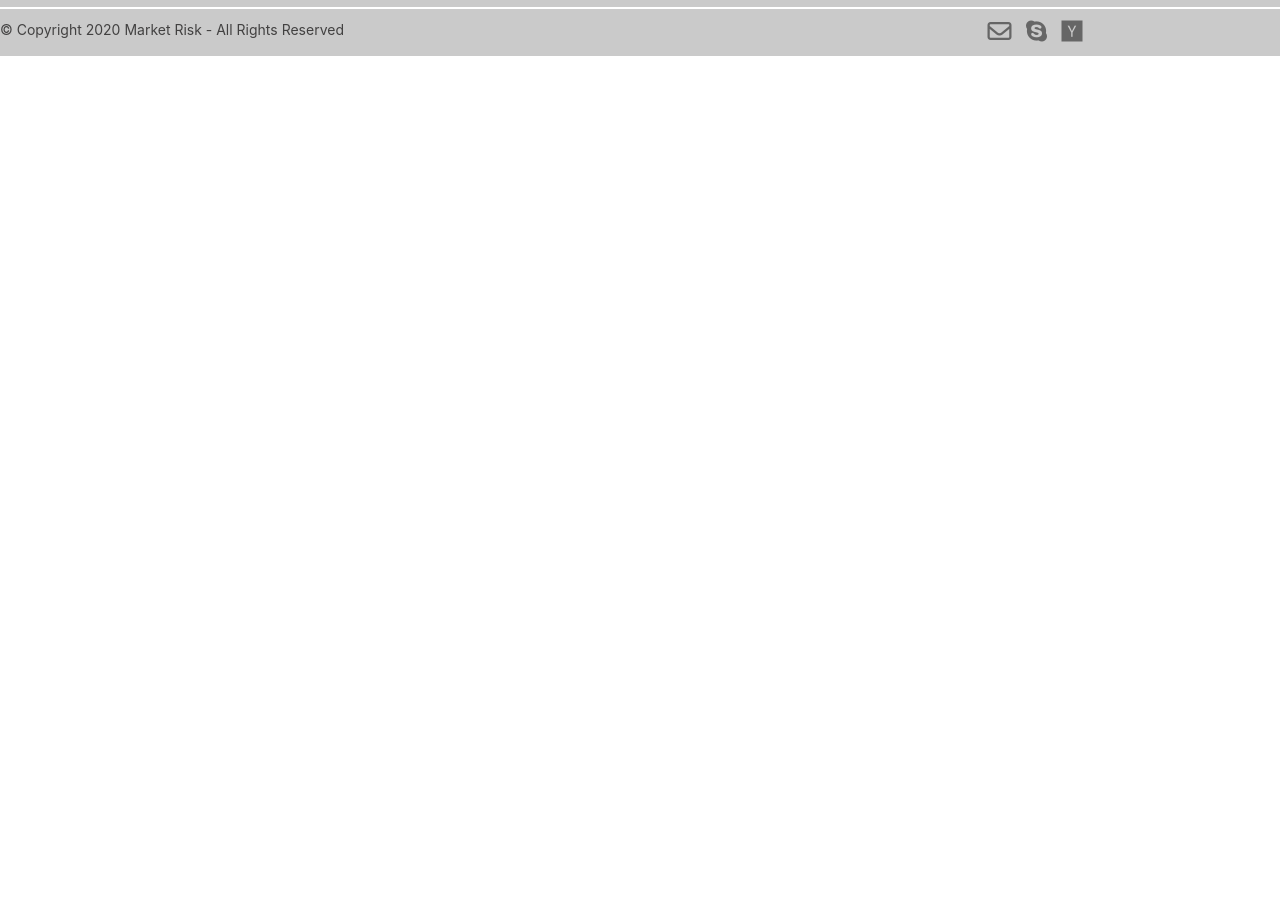
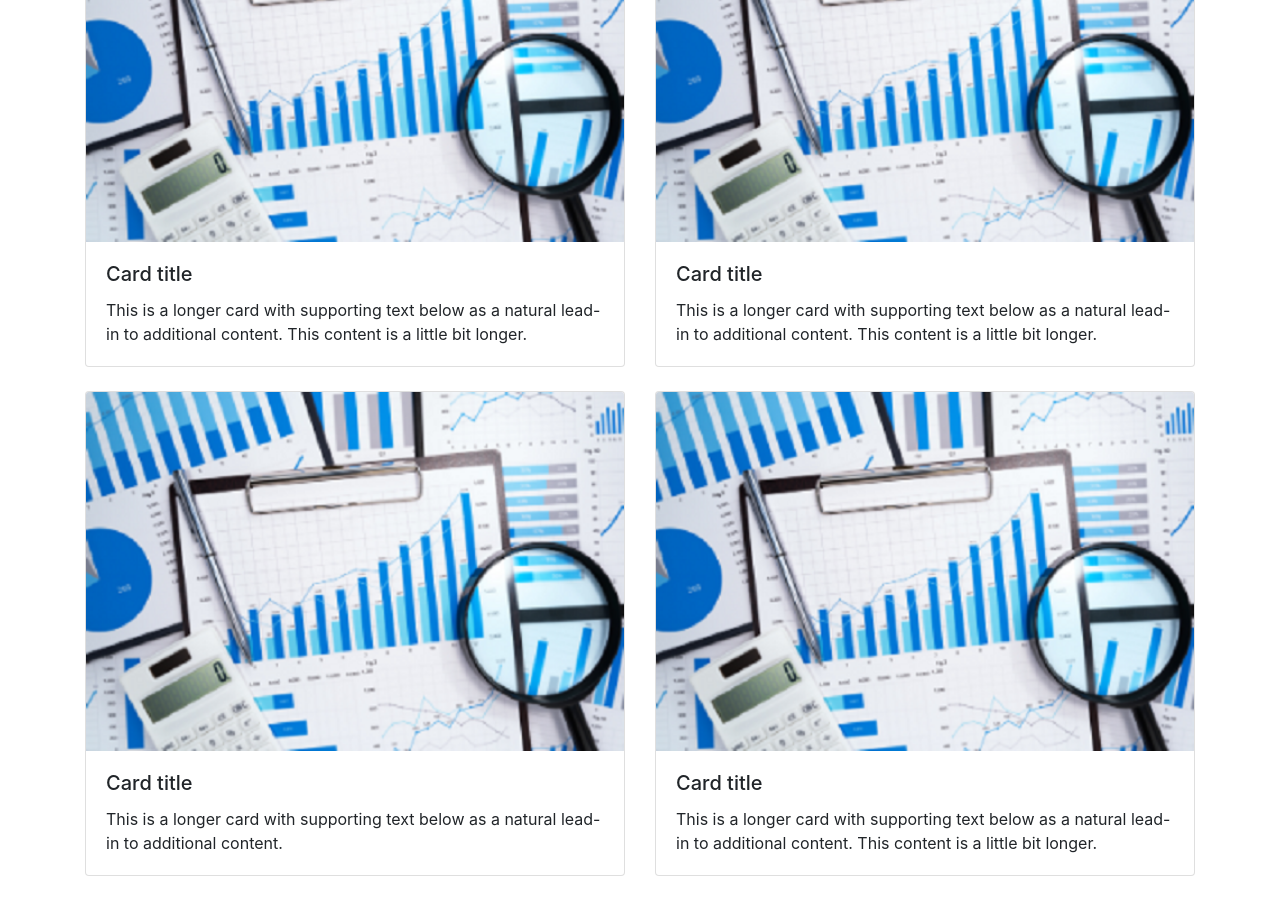
Before and after one commit to calebfowowe/My-Project, a plain HTML site: page Resources/Resources.html in a window 1280 px wide. Shown: the part 175-1072 px from the top of the page. Before the commit the page ends 800 px from the top, so only its background shows below. Drawn offline with nearby package versions, Linux system fonts and the light colour scheme.

Commit message:
15th commit

```diff
--- a/Resources/Resources.html
+++ b/Resources/Resources.html
@@ -64,6 +64,53 @@
                     </div>
                 </div>
             </nav>
+        </div>
+
+        <div class="container" id="resource-main-content">
+
+            <div class="Resource-top-content">
+
+                <div class="row row-cols-1 row-cols-md-2">
+                    <div class="col mb-4">
+                      <div class="card">
+                        <img src="../Assets/images/Financials Updates.png" class="card-img-top" alt="...">
+                        <div class="card-body">
+                          <h5 class="card-title">Card title</h5>
+                          <p class="card-text">This is a longer card with supporting text below as a natural lead-in to additional content. This content is a little bit longer.</p>
+                        </div>
+                      </div>
+                    </div>
+                    <div class="col mb-4">
+                      <div class="card">
+                        <img src="../Assets/images/Financials Updates.png" class="card-img-top" alt="...">
+                        <div class="card-body">
+                          <h5 class="card-title">Card title</h5>
+                          <p class="card-text">This is a longer card with supporting text below as a natural lead-in to additional content. This content is a little bit longer.</p>
+                        </div>
+                      </div>
+                    </div>
+                    <div class="col mb-4">
+                      <div class="card">
+                        <img src="../Assets/images/Financials Updates.png" class="card-img-top" alt="...">
+                        <div class="card-body">
+                          <h5 class="card-title">Card title</h5>
+                          <p class="card-text">This is a longer card with supporting text below as a natural lead-in to additional content.</p>
+                        </div>
+                      </div>
+                    </div>
+                    <div class="col mb-4">
+                      <div class="card">
+                        <img src="../Assets/images/Financials Updates.png" class="card-img-top" alt="...">
+                        <div class="card-body">
+                          <h5 class="card-title">Card title</h5>
+                          <p class="card-text">This is a longer card with supporting text below as a natural lead-in to additional content. This content is a little bit longer.</p>
+                        </div>
+                      </div>
+                    </div>
+                </div>
+
+            </div>
+
         </div>
 
         <footer>
```
Also changed, not shown: index.html (+1 -1 lines).
